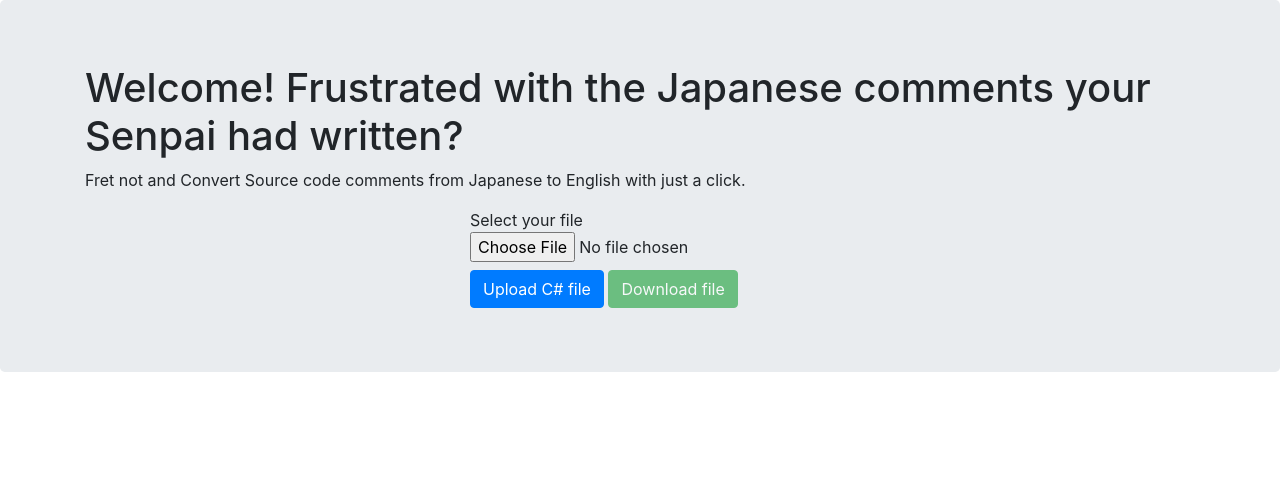
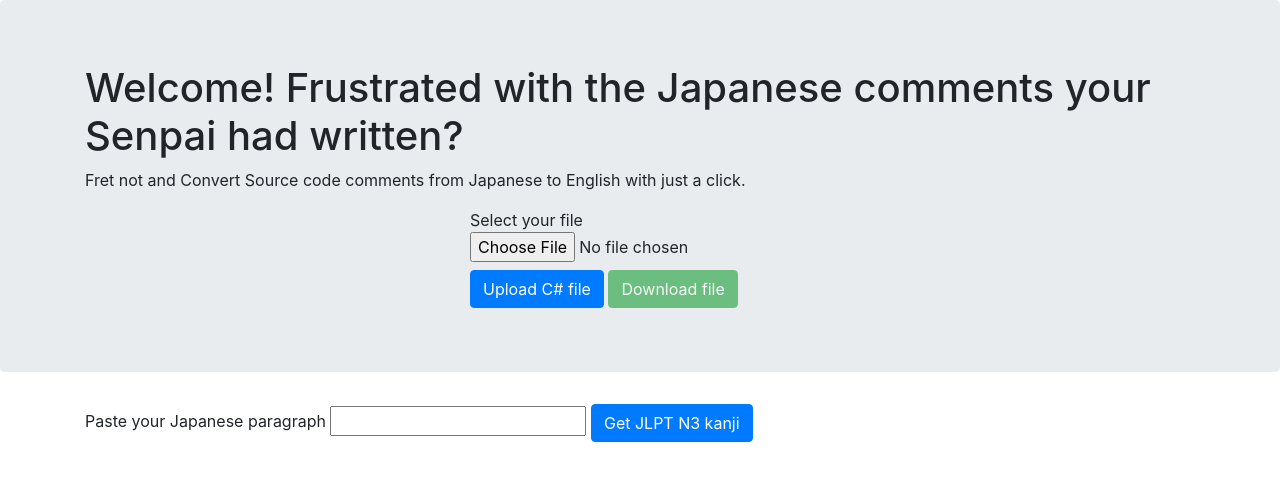
Before and after one commit to mushtaq96/source-comments, a Flask app: page / in a window 1280 px wide. Shown: the top 504 px of the page. Run offline with Flask 2, Linux system fonts and the light colour scheme; some libraries are stand-ins or nearby versions.

Commit message:
functional requirement 80% done

```diff
--- a/app.py
+++ b/app.py
@@ -1,8 +1,9 @@
-from flask import Flask, render_template, request, redirect, url_for, flash
+from flask import Flask, render_template, request, redirect, url_for, flash, json,jsonify
 from werkzeug.utils import secure_filename
 import os
 from script import sourceComments
 from flask import send_from_directory
+import re
 
 FILE_DIR = os.path.dirname(os.path.abspath(__file__))
 uploadFolder = os.path.join(FILE_DIR,'uploadedFiles')
@@ -63,6 +64,63 @@ def return_file(filename):
     else:
         os.remove(filename)
 
+@app.route('/jlpt',methods=['POST'])
+def posted_input():
+    if request.method == 'POST':
+        gvariable={}
+        japanese_text = request.form['japaneseText']
+        japanese_text = japanese_text.strip()#strip whiespace including new line
+        japanese_text = japanese_text.replace(" ","")#remove whitespaces in between
+        japanese_text_kanji = filter_kanji_function(japanese_text)
+        split_list = split(japanese_text_kanji)
+        json_url = os.path.join(FILE_DIR,"static","kanji.json")
+        data = json.load(open(json_url, encoding="utf-8_sig"))
+        for each_character in split_list:
+            value = kanji_details_function(data, each_character)
+            isN3 = N3check_function(value)
+            if(isN3):
+                gvariable[each_character]=value #add the particular cases for N3
+    return render_template('jlpt.html',N3ResultDic = gvariable)#send the final paragraph with jlpt n3 kanji result
+
+def filter_kanji_function(text):
+    hiragana_full = r'[ぁ-ゟ]'
+    katakana_full = r'[゠-ヿ]'
+    kanji = r'[㐀-䶵一-鿋豈-頻]'
+    radicals = r'[⺀-⿕]'
+    katakana_half_width = r'[｟-ﾟ]'
+    alphanum_full = r'[！-～]'
+    symbols_punct = r'[、-〿]'
+    misc_symbols = r'[ㇰ-ㇿ㈠-㉃㊀-㋾㌀-㍿]'
+    ascii_char = r'[ -~]'
+    modfied_text = remove_unicode_block(hiragana_full, text)
+    modfied_text = remove_unicode_block(alphanum_full,modfied_text)
+    modfied_text = remove_unicode_block(katakana_full, modfied_text)
+    modfied_text = remove_unicode_block(katakana_half_width,modfied_text)
+    modfied_text = remove_unicode_block(symbols_punct,modfied_text)
+    modfied_text = remove_unicode_block(ascii_char,modfied_text)
+    modfied_text = remove_unicode_block(misc_symbols,modfied_text)
+    ###need some attention
+    return modfied_text
+
+def remove_unicode_block(unicode_block, string):
+    ''' removes all chaacters from a unicode block and returns all remaining texts from string argument.
+    Note that you must use the unicode blocks defined above, or patterns of similar form '''
+    return re.sub( unicode_block, '', string)
+
+def split(ip_string):#split the string into individual characters
+    return [char for char in ip_string]
+
+def kanji_details_function(json_obj, key):#get the details for individual kanji
+    if key in json_obj.keys():
+        return json_obj[key]
+
+def N3check_function(dictionary):#check for N3 Kanji
+    my_key = 'jlpt_new'
+    if my_key in dictionary.keys():
+        if dictionary[my_key]==3:
+            return True
+        else:
+            return False
 
 
 if __name__ == '__main__':
--- a/static/css/style.css
+++ b/static/css/style.css
@@ -4,3 +4,8 @@ h1{
     text-align: center;
     padding: 10px;
 }
+
+
+table{
+    border: 1px solid black;
+}
--- a/templates/index.html
+++ b/templates/index.html
@@ -37,6 +37,17 @@
             {% endif %}
         </div>
     </div>
+    <div class="container">
+        <form action="{{url_for('posted_input')}}" method="POST" id="form2" enctype="multipart/form-data">
+            <label>Paste your Japanese paragraph
+                <input type="text" id="txtInput" name="japaneseText"/>
+            </label>
+            <a href="/jlpt" target="blank" >
+            <button type="submit" id="btnSubmit" class="btn btn-primary" form="form2">
+                Get JLPT N3 kanji
+            </button>  </a>
+        </form>
+    </div>
 
 
     <!-- Optional JavaScript -->
```
Also changed, not shown: templates/jlpt.html (added, +46 -0 lines).
